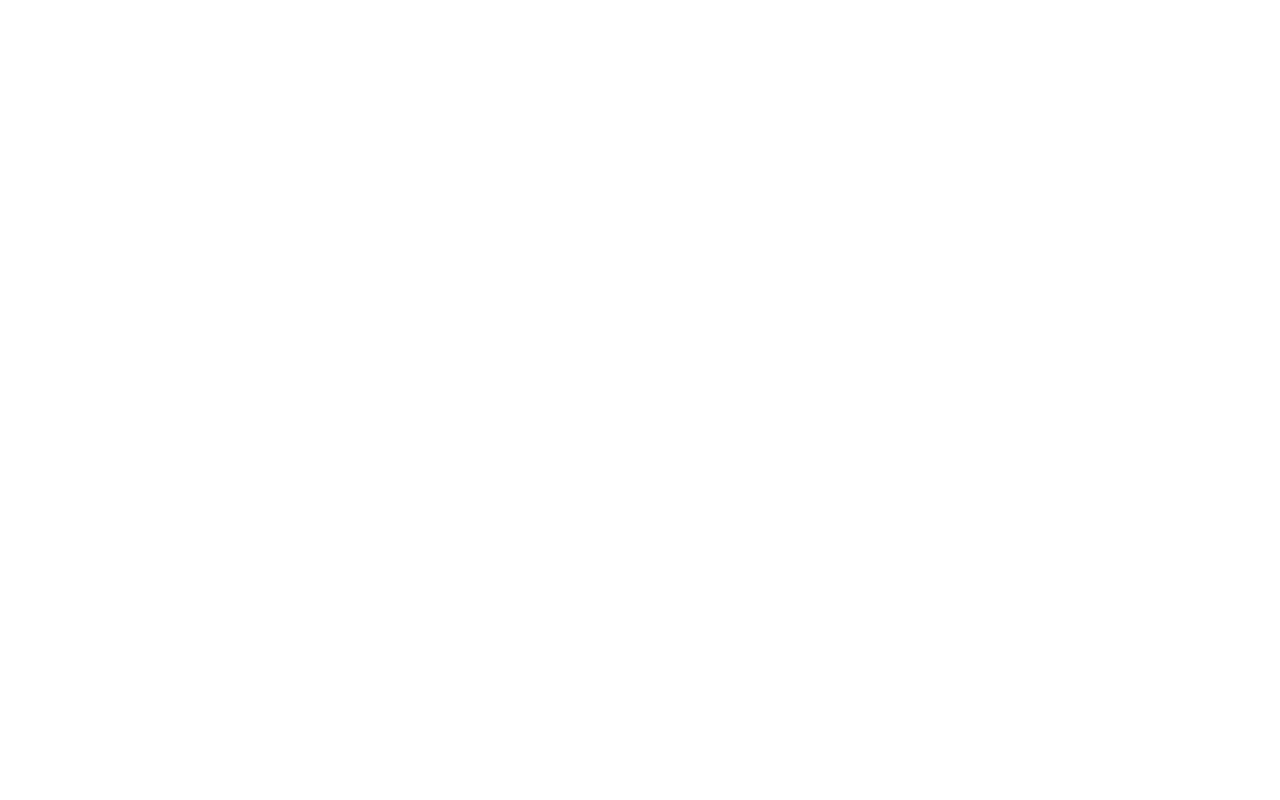
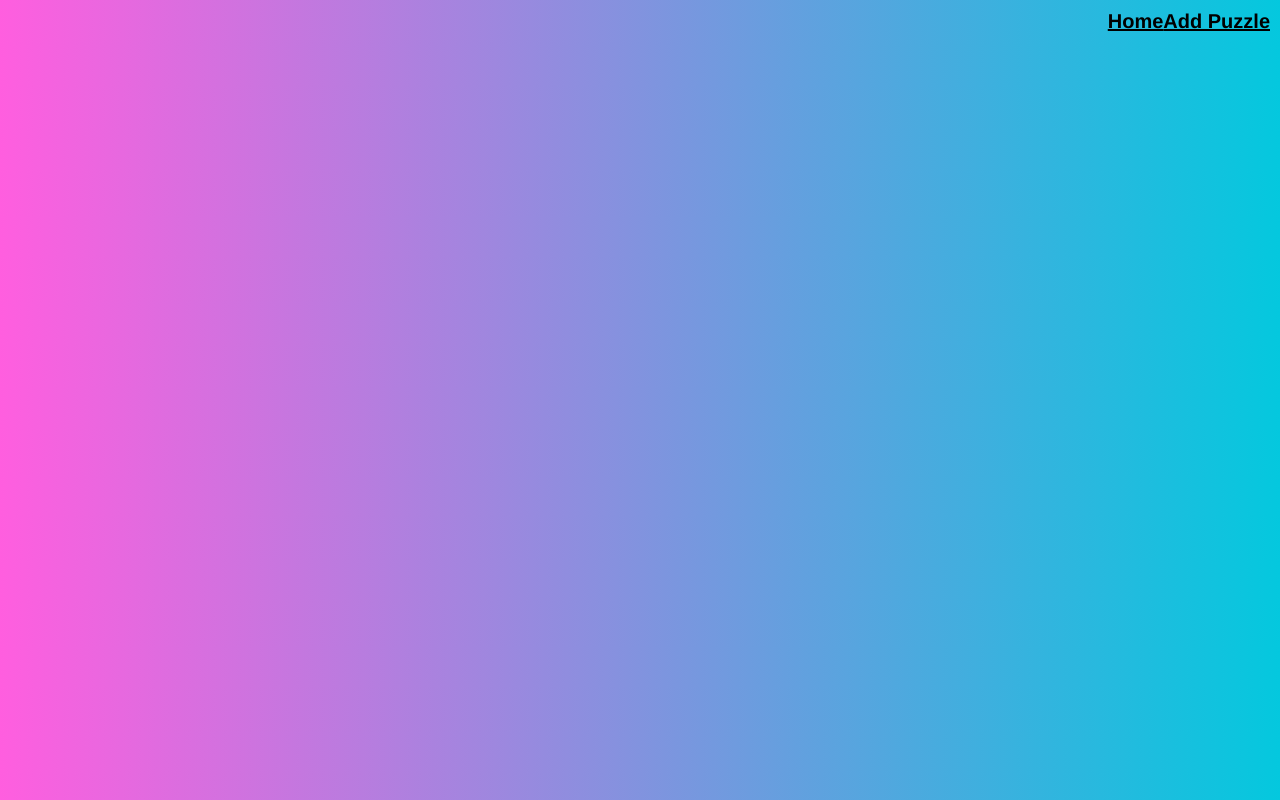
Before and after one commit to tomlebl/spell-the-word, a website: page public/add.html in a window 1280 px wide. Drawn offline with nearby package versions, Linux system fonts and the light colour scheme.

Commit message:
working on nav bar

```diff
--- a/public/add.html
+++ b/public/add.html
@@ -3,13 +3,15 @@
 	<head>
 		<title>Spell The Word</title>
 		<link rel="stylesheet" href="styles/styles.css" />
-    <link
-      rel="stylesheet"
-      href="https://cdnjs.cloudflare.com/ajax/libs/animate.css/3.7.2/animate.min.css"
-    />
+		<link rel="stylesheet" href="https://cdnjs.cloudflare.com/ajax/libs/animate.css/3.7.2/animate.min.css" />
 		<link rel="icon" href="images/spell.png" />
 	</head>
 	<body id="particles-js">
+		<nav>
+			<a href="./index.html" id="homeLink">Home</a>
+			<a href="./add.html">Add Puzzle</a>
+		</nav>
+
 		<script src="/scripts/bundle.js"></script>
 	</body>
 </html>
```
Lines whose indentation alone changed are shown as unchanged.
